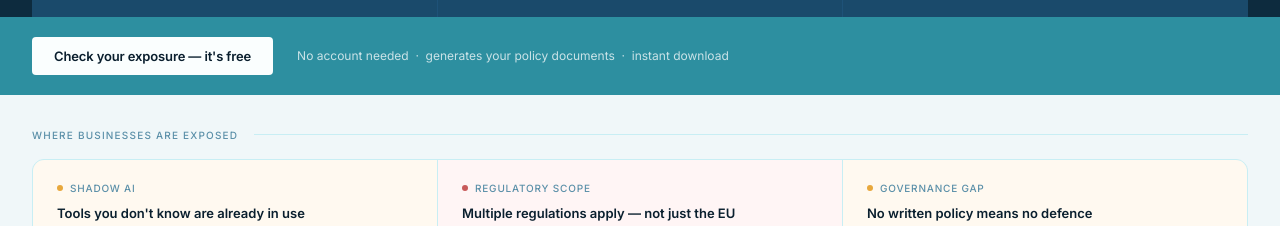
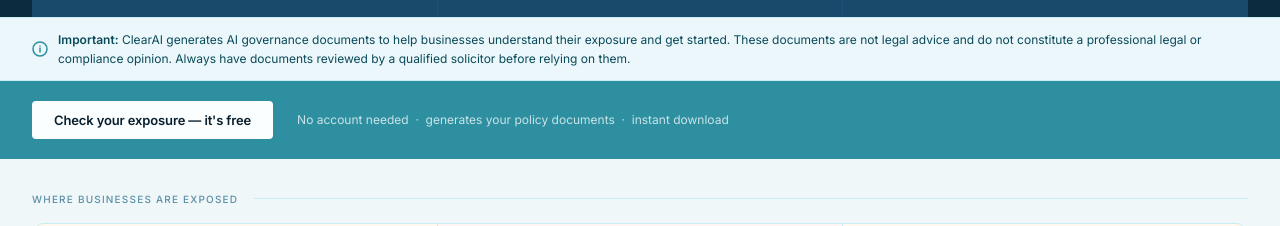
Before and after one commit to cjroberts7/clearai, a website: page index.html in a window 1280 px wide. Shown: the part 523-749 px from the top of the page. Drawn offline with Linux system fonts and the light colour scheme.

Commit message:
Add important notice section to index.html
Added an important notice about AI governance documents.

```diff
--- a/index.html
+++ b/index.html
@@ -512,7 +512,10 @@ body {
       </div>
     </div>
   </section>
-
+<div style="background:#EBF7FA; border-top: 1px solid var(--foam); border-bottom: 1px solid var(--foam); padding: 0.75rem 2rem; display: flex; align-items: center; gap: 10px;">
+  <svg width="16" height="16" viewBox="0 0 16 16" fill="none" style="flex-shrink:0"><circle cx="8" cy="8" r="7" stroke="#2D8FA0" stroke-width="1.5"/><line x1="8" y1="7" x2="8" y2="11" stroke="#2D8FA0" stroke-width="1.5" stroke-linecap="round"/><circle cx="8" cy="5" r="0.75" fill="#2D8FA0"/></svg>
+  <p style="font-size:12px; color:#0A4A5A; line-height:1.6; margin:0;"><strong>Important:</strong> ClearAI generates AI governance documents to help businesses understand their exposure and get started. These documents are not legal advice and do not constitute a professional legal or compliance opinion. Always have documents reviewed by a qualified solicitor before relying on them.</p>
+</div>
   <div class="cta-band">
     <button class="cta-primary" onclick="startAssessment()">Check your exposure — it's free</button>
     <span class="cta-sub">No account needed &nbsp;·&nbsp; generates your policy documents &nbsp;·&nbsp; instant download</span>
```
